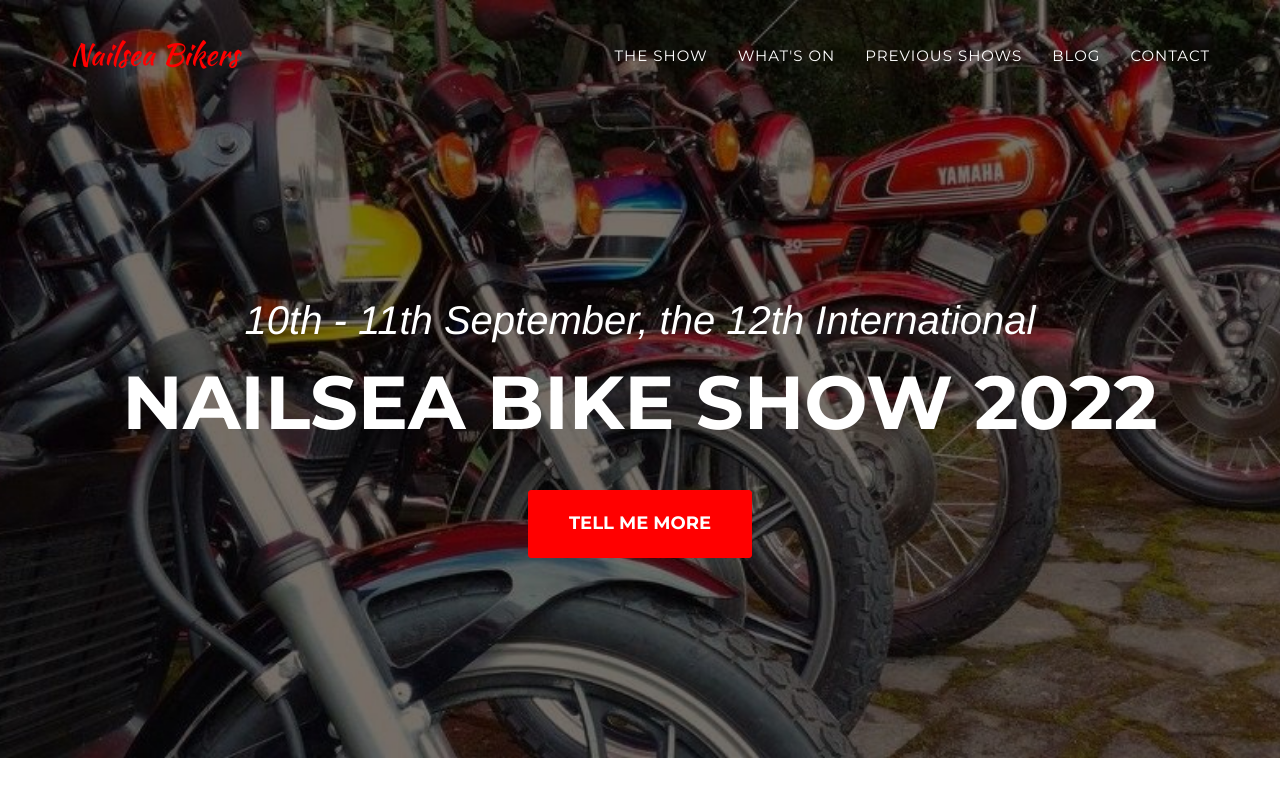
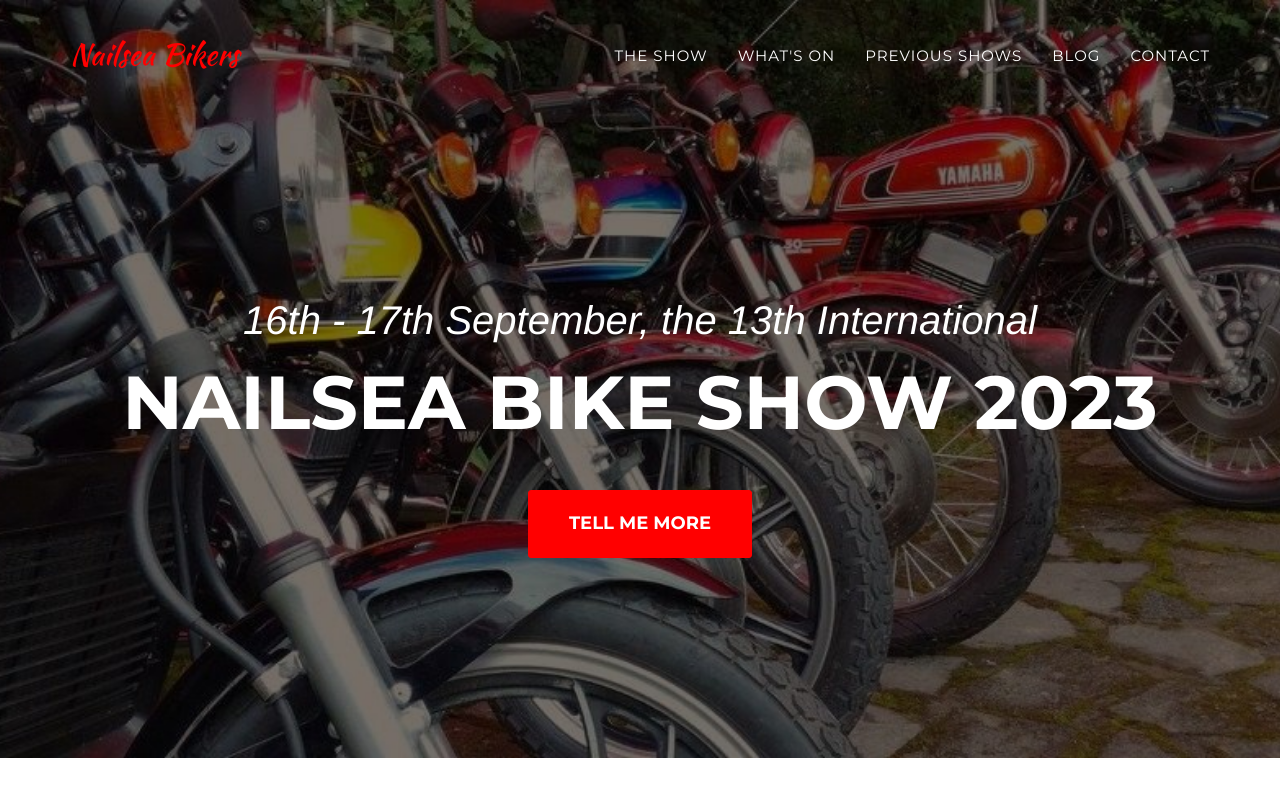
Before and after one commit to nailsea-bikers/nailsea-bikers.github.io, a Jekyll site: the page built from index.html, in a window 1280 px wide and 900 px high. Shown: the top 797 px of the window. Built offline with Jekyll 4.4.1, drawn with Linux system fonts in a browser that asks for light colours; some web fonts are replaced; comment, search, counter and statistics services are not loaded; some of the changed text lies outside the part shown.

Commit message:
Update dates

```diff
--- a/_includes/footer.html
+++ b/_includes/footer.html
@@ -14,7 +14,7 @@
                 </div>
                 <div class="col-md-4">
                     <ul class="list-inline quicklinks">
-                        <li><a href="https://www.dkedevelopment.co.uk" target="_blank">Website by dkedevelopment</a>
+                        <li>
                         </li>
                     </ul>
                 </div>
--- a/_includes/header.html
+++ b/_includes/header.html
@@ -2,8 +2,8 @@
     <header>
         <div class="container">
             <div class="intro-text">
-                <div class="intro-lead-in">10th - 11th September, the 12th International</div>
-                <div class="intro-heading">Nailsea Bike Show 2022</div>
+                <div class="intro-lead-in">16th - 17th September, the 13th International</div>
+                <div class="intro-heading">Nailsea Bike Show 2023</div>
                 <a href="#theshow" class="page-scroll btn btn-xl">Tell Me More</a>
             </div>
         </div>
```
